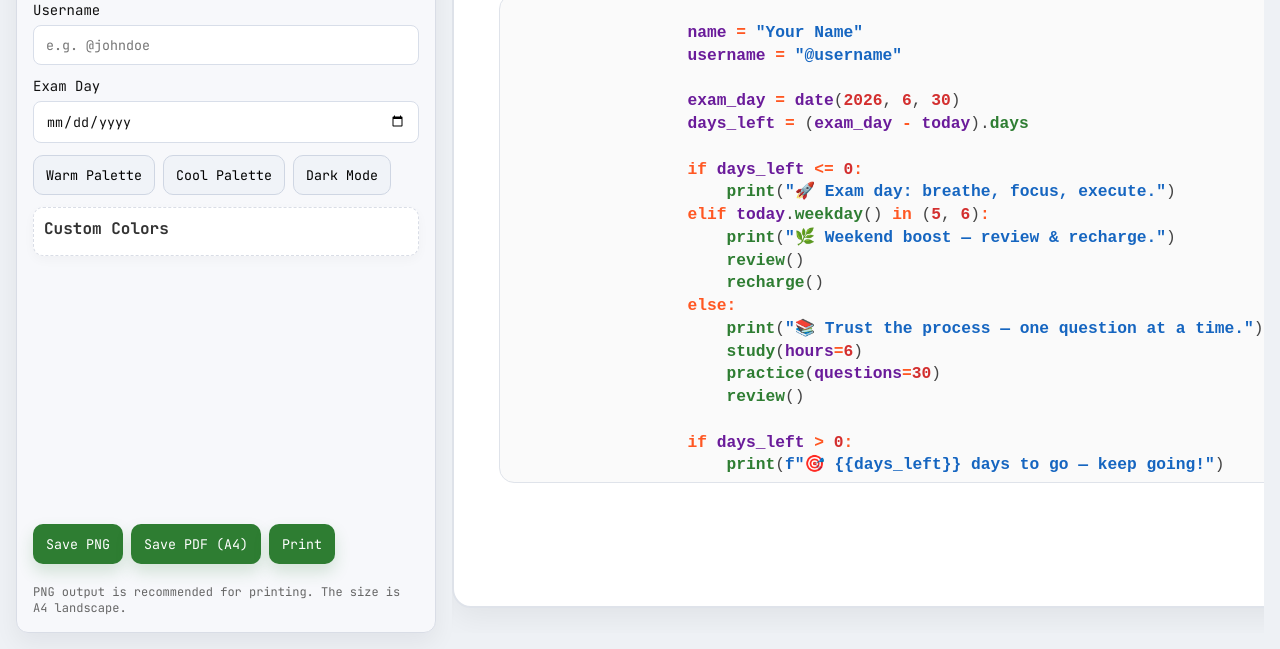
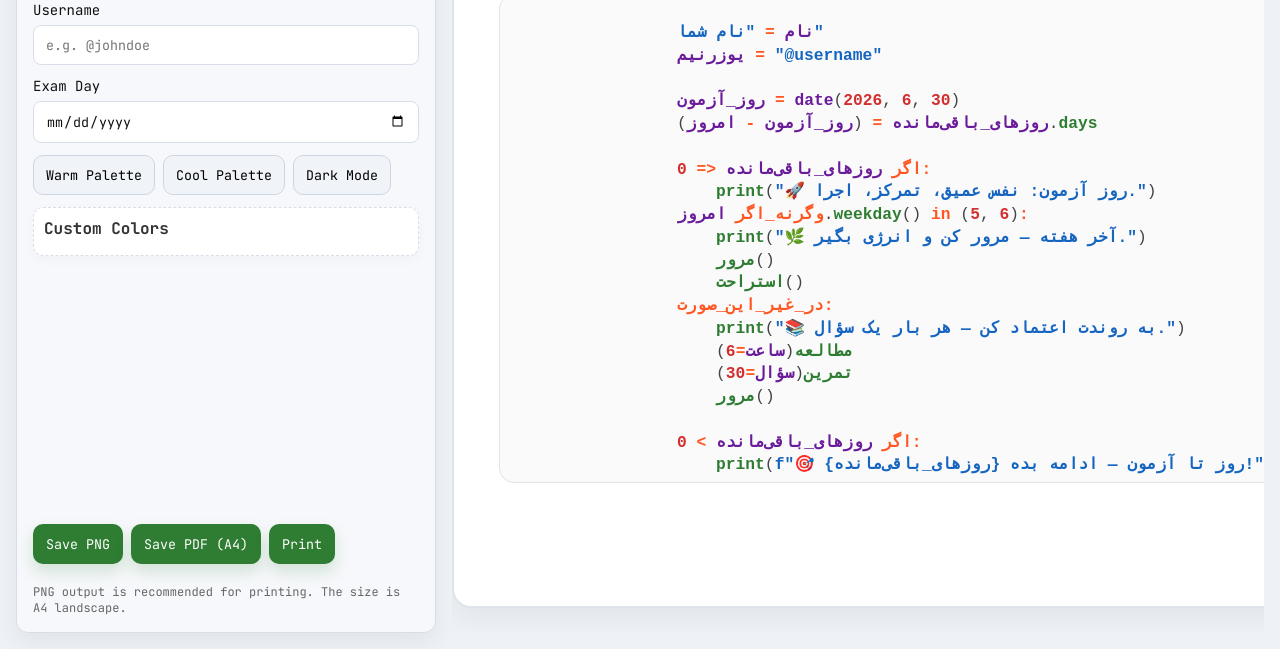
Before and after one commit to power0matin/birthday-cake-generator, a plain HTML site: page school.html in a window 1280 px wide. Shown: the part 151-800 px from the top of the page. Drawn offline with nearby package versions, Linux system fonts and the light colour scheme.

Commit message:
Add Persian translations to code snippets
Updated code snippets to include Persian translations for various messages and variables.

```diff
--- a/school.html
+++ b/school.html
@@ -152,32 +152,32 @@
         </div>
 
         <div class="code-card">
-          <pre id="code">
+<pre id="code">
 <span class="kw">from</span> <span class="mod">datetime</span> <span class="kw">import</span> <span class="mod">date</span>
-<span class="mod">today</span> <span class="kw">=</span> <span class="mod">date</span>.<span class="func">today</span>()
+<span class="mod">امروز</span> <span class="kw">=</span> <span class="mod">date</span>.<span class="func">today</span>()
 
-<span class="mod">name</span> <span class="kw">=</span> <span class="str">"Your Name"</span>
-<span class="mod">username</span> <span class="kw">=</span> <span class="str">"@username"</span>
+<span class="mod">نام</span> <span class="kw">=</span> <span class="str">"نام شما"</span>
+<span class="mod">یوزرنیم</span> <span class="kw">=</span> <span class="str">"@username"</span>
 
-<span class="mod">exam_day</span> <span class="kw">=</span> <span class="mod">date</span>(<span class="num">2026</span>, <span class="num">6</span>, <span class="num">30</span>)
-<span class="mod">days_left</span> <span class="kw">=</span> (<span class="mod">exam_day</span> <span class="kw">-</span> <span class="mod">today</span>).<span class="func">days</span>
+<span class="mod">روز_آزمون</span> <span class="kw">=</span> <span class="mod">date</span>(<span class="num">2026</span>, <span class="num">6</span>, <span class="num">30</span>)
+<span class="mod">روزهای_باقی‌مانده</span> <span class="kw">=</span> (<span class="mod">روز_آزمون</span> <span class="kw">-</span> <span class="mod">امروز</span>).<span class="func">days</span>
 
-<span class="kw">if</span> <span class="mod">days_left</span> <span class="kw">&lt;=</span> <span class="num">0</span><span class="kw">:</span>
-    <span class="func">print</span>(<span class="str">"🚀 Exam day: breathe, focus, execute."</span>)
-<span class="kw">elif</span> <span class="mod">today</span>.<span class="func">weekday</span>() <span class="kw">in</span> (<span class="num">5</span>, <span class="num">6</span>)<span class="kw">:</span>
-    <span class="func">print</span>(<span class="str">"🌿 Weekend boost — review &amp; recharge."</span>)
-    <span class="func">review</span>()
-    <span class="func">recharge</span>()
-<span class="kw">else</span><span class="kw">:</span>
-    <span class="func">print</span>(<span class="str">"📚 Trust the process — one question at a time."</span>)
-    <span class="func">study</span>(<span class="mod">hours</span><span class="kw">=</span><span class="num">6</span>)
-    <span class="func">practice</span>(<span class="mod">questions</span><span class="kw">=</span><span class="num">30</span>)
-    <span class="func">review</span>()
+<span class="kw">اگر</span> <span class="mod">روزهای_باقی‌مانده</span> <span class="kw">&lt;=</span> <span class="num">0</span><span class="kw">:</span>
+    <span class="func">print</span>(<span class="str">"🚀 روز آزمون: نفس عمیق، تمرکز، اجرا."</span>)
+<span class="kw">وگرنه_اگر</span> <span class="mod">امروز</span>.<span class="func">weekday</span>() <span class="kw">in</span> (<span class="num">5</span>, <span class="num">6</span>)<span class="kw">:</span>
+    <span class="func">print</span>(<span class="str">"🌿 آخر هفته — مرور کن و انرژی بگیر."</span>)
+    <span class="func">مرور</span>()
+    <span class="func">استراحت</span>()
+<span class="kw">در_غیر_این_صورت</span><span class="kw">:</span>
+    <span class="func">print</span>(<span class="str">"📚 به روندت اعتماد کن — هر بار یک سؤال."</span>)
+    <span class="func">مطالعه</span>(<span class="mod">ساعت</span><span class="kw">=</span><span class="num">6</span>)
+    <span class="func">تمرین</span>(<span class="mod">سؤال</span><span class="kw">=</span><span class="num">30</span>)
+    <span class="func">مرور</span>()
 
-<span class="kw">if</span> <span class="mod">days_left</span> <span class="kw">&gt;</span> <span class="num">0</span><span class="kw">:</span>
-    <span class="func">print</span>(<span class="str">f"🎯 {{days_left}} days to go — keep going!"</span>)
+<span class="kw">اگر</span> <span class="mod">روزهای_باقی‌مانده</span> <span class="kw">&gt;</span> <span class="num">0</span><span class="kw">:</span>
+    <span class="func">print</span>(<span class="str">f"🎯 {روزهای_باقی‌مانده} روز تا آزمون — ادامه بده!"</span>)
 
-<span class="func">print</span>(<span class="str">"🔥 Your effort today = your success tomorrow."</span>)
+<span class="func">print</span>(<span class="str">"🔥 تلاش امروزت = موفقیت فردایت."</span>)
 </pre>
         </div>
 
```
